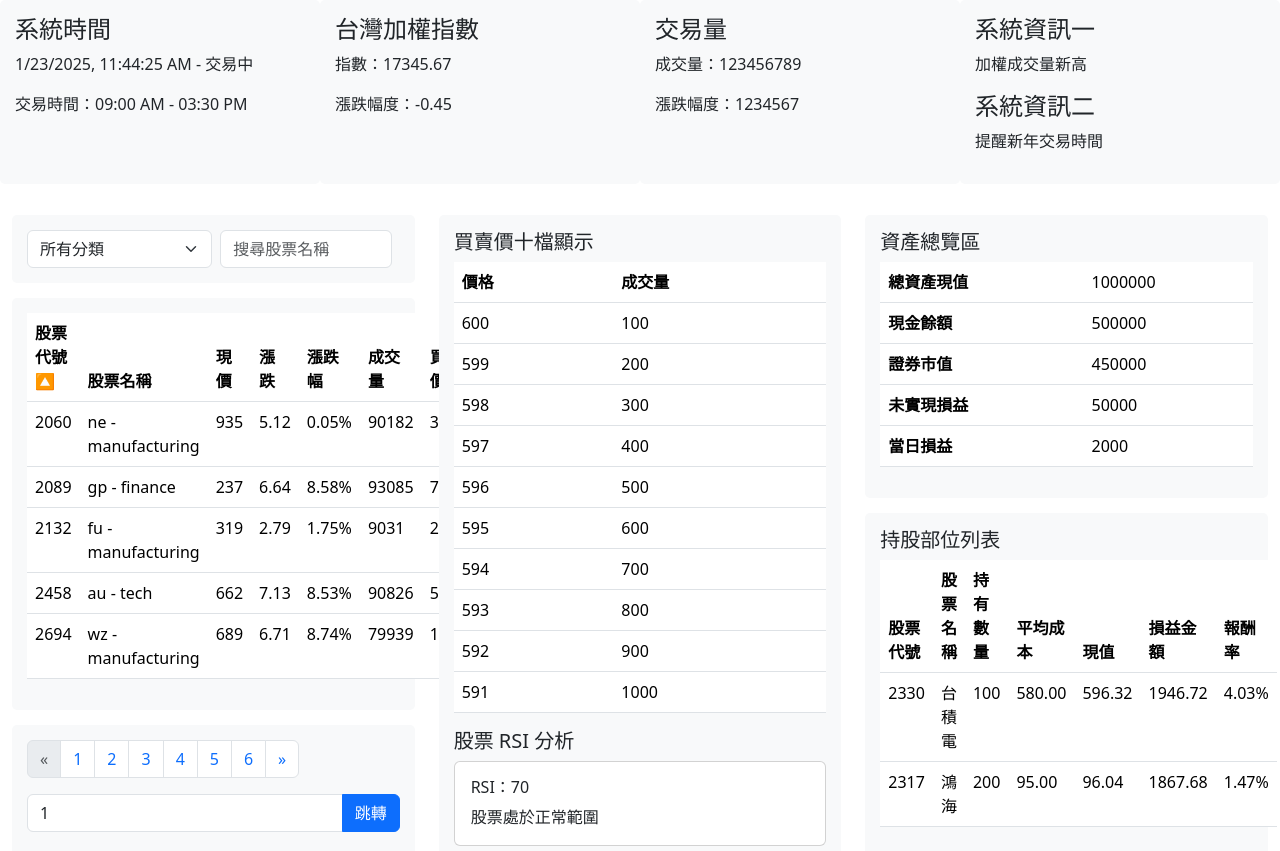
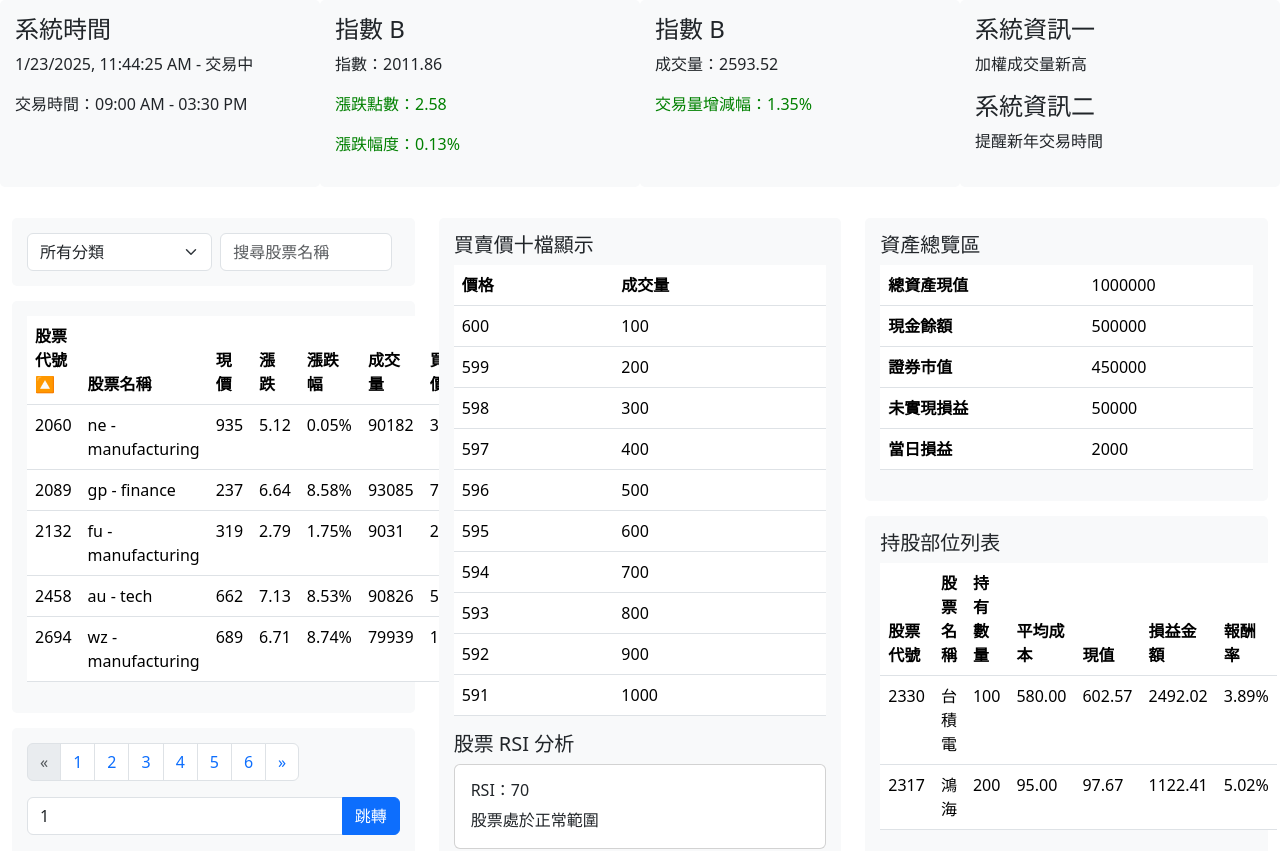
Before and after one commit to fgh64hfhk/my-stock-trading-app, a React (Vite) app: page / in a window 1280 px wide. Shown: the top 851 px of the page. Built offline with nearby package versions, Linux system fonts and the light colour scheme.

Commit message:
Complete index and volume context and provision

```diff
--- a/src/App.jsx
+++ b/src/App.jsx
@@ -18,6 +18,8 @@ import PerformanceAnalysis from "./components/PerformanceAnalysis";
 import InvestmentAdvice from "./components/InvestmentAdvice";
 
 import generateUniqueStocks from "./assets/stocks";
+
+import { MarketDataProvider } from "./context/MarketDataContext";
 
 function App() {
   // 系統時間狀態
@@ -186,16 +188,14 @@ function App() {
           <div className="col-md-3 block">
             <SystemTime currentTime={currentTime} />
           </div>
-          <div className="col-md-3 block">
-            <IndexInfo
-              indexName="台灣加權指數"
-              indexValue={17345.67}
-              changePercentage={-0.45}
-            />
-          </div>
-          <div className="col-md-3 block">
-            <MarketVolume volume={123456789} changePercentage={+1234567} />
-          </div>
+          <MarketDataProvider>
+            <div className="col-md-3 block">
+              <IndexInfo />
+            </div>
+            <div className="col-md-3 block">
+              <MarketVolume />
+            </div>
+          </MarketDataProvider>
           <div className="col-md-3 block">
             <SystemInfo title="系統資訊一" message="加權成交量新高" />
             <SystemInfo title="系統資訊二" message="提醒新年交易時間" />
--- /dev/null
+++ b/src/components/IndexInfo.css
@@ -0,0 +1,19 @@
+.index-info {
+  transition: background-color 0.5s;
+}
+
+.index-info.flashing {
+  background-color: palegoldenrod;
+}
+
+.market-volume.flashing {
+  background-color: paleturquoise;
+}
+
+.positive {
+  color: green;
+}
+
+.negative {
+  color: red;
+}
--- a/src/components/IndexInfo.jsx
+++ b/src/components/IndexInfo.jsx
@@ -1,15 +1,23 @@
 /* eslint-disable no-unused-vars */
-/* eslint-disable react/prop-types */
-import React from 'react';
+import React, { useContext } from "react";
+import { MarketDataContext } from "../context/MarketDataContext";
+import "./IndexInfo.css";
 
-function IndexInfo({ indexName, indexValue, changePercentage }) {
-    return (
-        <div className="index-info">
-            <h4>{indexName}</h4>
-            <p>指數：{indexValue}</p>
-            <p>漲跌幅度：{changePercentage}</p>
-        </div>
-    )
+function IndexInfo() {
+  const { indices, currentIndex, isFlashing } = useContext(MarketDataContext);
+
+  const { indexName, indexValue, change, changePercentage } =
+    indices[currentIndex];
+  const changeClass = change >= 0 ? "positive" : "negative";
+
+  return (
+    <div className={`index-info ${isFlashing ? "flashing" : ""}`}>
+      <h4>{indexName}</h4>
+      <p>指數：{indexValue}</p>
+      <p className={changeClass}>漲跌點數：{change}</p>
+      <p className={changeClass}>漲跌幅度：{changePercentage}%</p>
+    </div>
+  );
 }
 
 export default IndexInfo;
--- a/src/components/MarketVolume.jsx
+++ b/src/components/MarketVolume.jsx
@@ -1,15 +1,18 @@
-/* eslint-disable react/prop-types */
 /* eslint-disable no-unused-vars */
-import React from 'react';
+import React, { useContext } from "react";
+import { MarketDataContext } from "../context/MarketDataContext";
 
-function MarketVolume({ volume, changePercentage }) {
-    return (
-        <div className="market-volume">
-            <h4>交易量</h4>
-            <p>成交量：{volume}</p>
-            <p>漲跌幅度：{changePercentage}</p>
-        </div>
-    )
+function MarketVolume() {
+  const { indices, currentIndex, isFlashing } = useContext(MarketDataContext);
+  const { indexName, volume, volumeChangePercentage } = indices[currentIndex];
+  const changeClass = volumeChangePercentage >= 0 ? "positive" : "negative";
+  return (
+    <div className={`market-volume ${isFlashing ? "flashing" : ""}`}>
+      <h4>{indexName}</h4>
+      <p>成交量：{volume}</p>
+      <p className={changeClass}>交易量增減幅：{volumeChangePercentage}%</p>
+    </div>
+  );
 }
 
 export default MarketVolume;
--- a/src/components/Modal.jsx
+++ b/src/components/Modal.jsx
@@ -1,8 +1,26 @@
 /* eslint-disable no-unused-vars */
-import React from "react";
+import React, { useEffect } from "react";
 import ReactDom from "react-dom";
 
 function Modal({ title, children, onConfirm }) {
+  useEffect(() => {
+    const modalElement = document.getElementById("staticBackdrop");
+    const handleShow = () => {
+      modalElement.removeAttribute("aria-hidden");
+    };
+    const handleHide = () => {
+      modalElement.setAttribute("aria-hidden", "true");
+    };
+
+    modalElement.addEventListener("show.bs.modal", handleShow);
+    modalElement.addEventListener("hide.bs.modal", handleHide);
+
+    return () => {
+      modalElement.removeEventListener("show.bs.modal", handleShow);
+      modalElement.removeEventListener("hide.bs.modal", handleHide);
+    };
+  }, []);
+
   return ReactDom.createPortal(
     // Modal
     <div
@@ -34,13 +52,13 @@ function Modal({ title, children, onConfirm }) {
               className="btn btn-secondary"
               data-bs-dismiss="modal"
             >
-              Close
+              Cancel
             </button>
             <button
               type="button"
               className="btn btn-primary"
+              data-bs-dismiss="modal"
               onClick={onConfirm}
-              data-bs-dismiss="modal"
             >
               Confirm
             </button>
--- a/src/components/TradeForm.jsx
+++ b/src/components/TradeForm.jsx
@@ -35,9 +35,6 @@ function TradeForm({ stock }) {
   const handleQuantityDecrement = () => {
     setQuantity(quantity - 1);
   };
-
-  // Modal and Backdrop states
-  // const [showConfirmation, setShowConfirmation] = useState(false);
 
   const handleSubmit = (e) => {
     e.preventDefault();
--- /dev/null
+++ b/src/context/MarketDataContext.jsx
@@ -0,0 +1,92 @@
+/* eslint-disable react/prop-types */
+/* eslint-disable no-unused-vars */
+import React, { createContext, useState, useEffect } from "react";
+
+const MarketDataContext = createContext();
+
+const initialIndices = [
+  {
+    indexName: "指數 A",
+    indexValue: 1000,
+    change: 10,
+    changePercentage: 1.0,
+    volume: 5000,
+    volumeChangePercentage: 2.0,
+  },
+  {
+    indexName: "指數 B",
+    indexValue: 2000,
+    change: -20,
+    changePercentage: -1.0,
+    volume: 3000,
+    volumeChangePercentage: -1.5,
+  },
+  {
+    indexName: "指數 C",
+    indexValue: 3000,
+    change: 30,
+    changePercentage: 1.5,
+    volume: 7000,
+    volumeChangePercentage: 3.0,
+  },
+];
+
+const MarketDataProvider = ({ children }) => {
+  const [indices, setIndices] = useState(initialIndices);
+  const [currentIndex, setCurrentIndex] = useState(0);
+  const [isFlashing, setIsFlashing] = useState(false);
+
+  // 輪播狀態
+  useEffect(() => {
+    const interval = setInterval(() => {
+      setCurrentIndex((prevIndex) => (prevIndex + 1) % indices.length);
+      setIsFlashing(true);
+      setTimeout(() => {
+        setIsFlashing(false);
+      }, 500);
+    }, 3000);
+
+    return () => clearInterval(interval);
+  }, [indices.length]);
+
+  // 指數更新
+  useEffect(() => {
+    const updateInterval = setInterval(() => {
+      setIndices((prevIndices) =>
+        prevIndices.map((index) => {
+          const change = (Math.random() - 0.5) * 20; // 隨機變動範圍 -10 到 10
+          const newValue = parseFloat(index.indexValue) + change;
+          const changePercentage = (change / index.indexValue) * 100;
+
+          const volumeChange = (Math.random() - 0.5) * 1000; // 隨機變動範圍 -500 到 500
+          const newVolume = parseInt(index.volume) + volumeChange;
+          const volumeChangePercentage = (volumeChange / index.volume) * 100;
+          return {
+            ...index,
+            indexValue: newValue.toFixed(2),
+            change: change.toFixed(2),
+            changePercentage: changePercentage.toFixed(2),
+            volume: newVolume.toFixed(2),
+            volumeChangePercentage: volumeChangePercentage.toFixed(2),
+          };
+        })
+      );
+    }, 1000);
+
+    return () => clearInterval(updateInterval);
+  }, []);
+
+  return (
+    <MarketDataContext.Provider
+      value={{
+        indices,
+        currentIndex,
+        isFlashing,
+      }}
+    >
+      {children}
+    </MarketDataContext.Provider>
+  );
+};
+
+export { MarketDataContext, MarketDataProvider };
```
